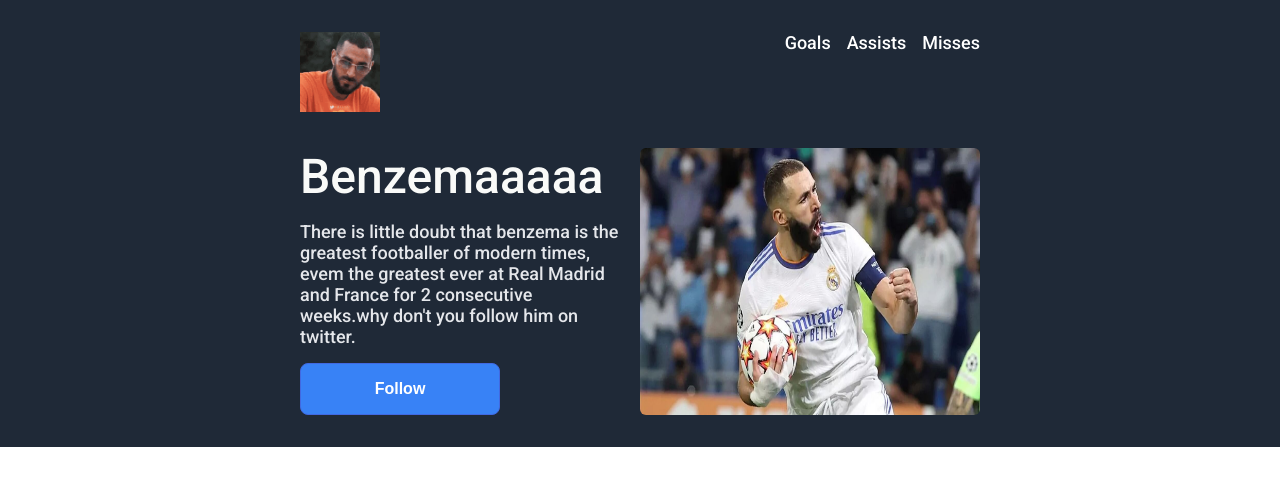
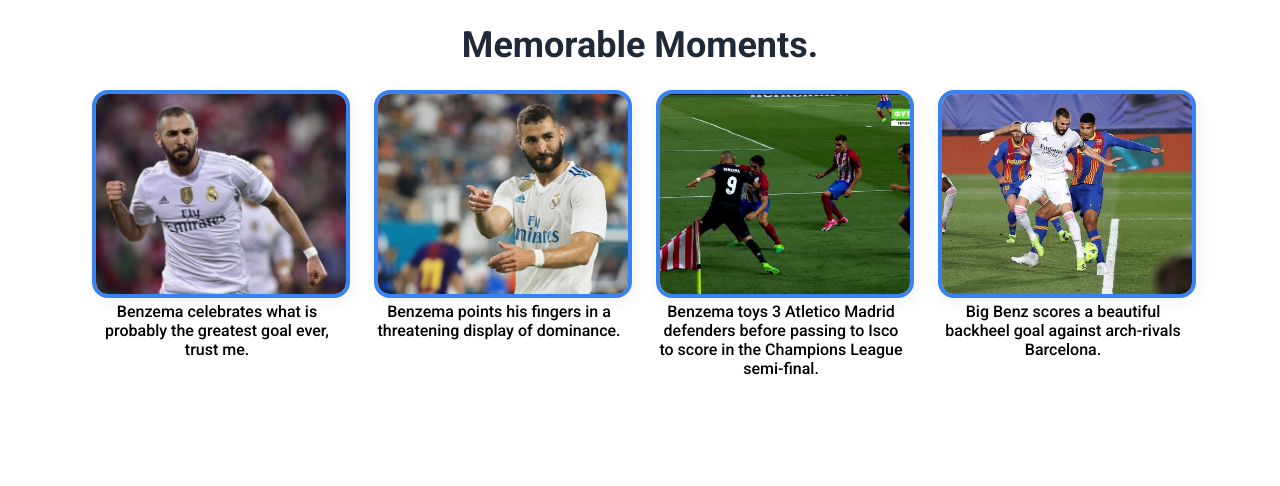
Before and after one commit to AhmadMous/TOP_landing-page, a plain HTML site: page index.html in a window 1280 px wide. Drawn offline with Linux system fonts and the light colour scheme.

Commit message:
Finish second section

```diff
--- a/index.html
+++ b/index.html
@@ -11,7 +11,7 @@
     </style>
 </head>
 <body>
-    <div class="hero">
+    <!-- <div class="hero">
         <ul class="navlist">
             <li><img src="images/benz.gif"></li>
             <div class="otherlinks">
@@ -28,29 +28,30 @@
             </div>
             <img class="mainimg" src="images/Big.jpg" alt="">
         </div>
-    </div>
-    <!-- <div class="umiddle"></div>
-        <div class="umiddle1"></div>
+    </div> -->
+    <div class="umiddle">
+        <div class="infoheader">Memorable Moments.</div>
         <div class="umiddle2">
             <div class="sec1">
-                <div class="card1"></div>
-                <div class="text1"></div>
+                <img src="images/info1.jpg" class="card1"></img >
+                <div class="text1">Benzema celebrates what is probably the greatest goal ever, trust me.</div>
             </div>
             <div class="sec2">
-                <div class="card2"></div>
-                <div class="text2"></div>
+                <img src="images/info2.jpg"class="card2"></img >
+                <div class="text2">Benzema points his fingers in a threatening display of dominance.</div>
             </div>
             <div class="sec3">
-                <div class="card3"></div>
-                <div class="text3"></div>
+                <img src="images/info3.jpg" class="card3"></img >
+                <div class="text3">Benzema toys 3 Atletico Madrid defenders before passing to Isco to score in the Champions League semi-final.</div>
             </div>
             <div class="sec4">
-                <div class="card4"></div>
-                <div class="text4"></div>
+                <img src="images/info4.jpg" class="card4"></img >
+                <div class="text4">Big Benz scores a beautiful backheel goal against arch-rivals Barcelona.</div>
             </div>
         </div>
+    </div>
 
-    <div class="middle"></div>
+    <!-- <div class="middle"></div>
         <div class="middle1"></div>
         <div class="middle2"></div>
 
--- a/style.css
+++ b/style.css
@@ -1,6 +1,4 @@
 body{
-    height: 100vh;
-    width: 100vw;
     font-family: Roboto, sans-serif;
     margin: 0;
 }
@@ -68,7 +66,45 @@ a{
     color: white;
     text-decoration: none;
 }
+.umiddle{
+    display: flex;
+    gap: 24px;
+    padding: 24px;
+    flex-direction: column;
+}
+.infoheader{
+    text-align: center;
+    font-size: 36px;
+    font-weight: 800;
+    color: #1F2937;
+}
+.umiddle2{
+    align-self: center;
+    justify-self: center;
+    display: flex;
+    flex-flow: row wrap;
+    gap: 32px;
+    align-items: flex-start;
+    justify-content: center;
+}
+.umiddle2 >*{
+    width: 250px;
+    height: auto;
+    text-align: center;
+}
 
+.card1, .card2, .card3, .card4{
+    box-shadow: 2px 4px 16px rgba(0,0,0,.06);
+    border: 4px solid #3882F6;
+    border-radius: 16px;
+    width: 200px;
+    height: 200px;
+    object-fit: cover;
+}
+
+.umiddle2 div img{
+    width: 100%;
+}
 ul{
     margin: 0;
     padding: 0;
```
Also changed, not shown: images/info1.jpg (added), images/info2.jpg (added), images/info3.jpg (added), images/info4.jpg (added).
